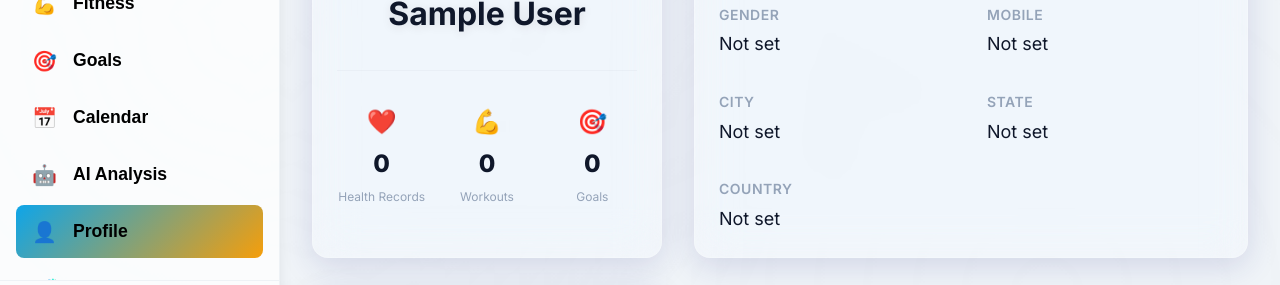
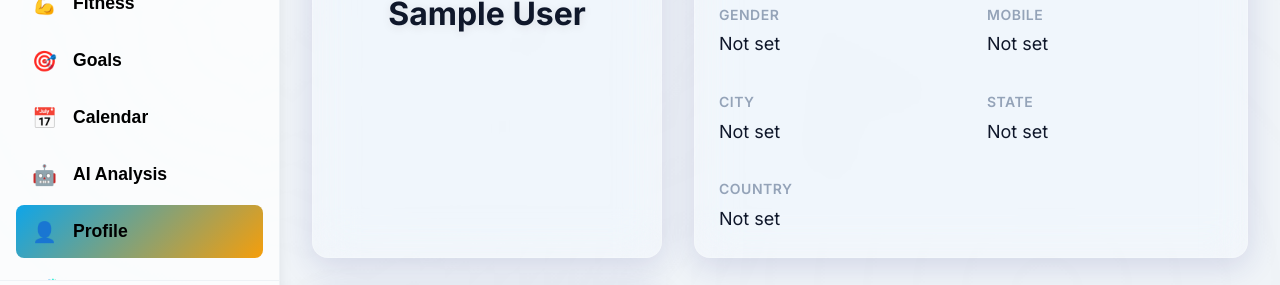
Before and after one commit to yashasvi9199/Fitlife-AI, a React (Vite) app: page /profile in a window 1280 px wide. Shown: the part 350-635 px from the top of the page. Built offline with nearby package versions, Linux system fonts and the light colour scheme; no server answers; sample sign-in values are in the browser's storage.

Commit message:
fix: fixed package routing issue for apk using capacitor

```diff
--- a/package.json
+++ b/package.json
@@ -11,10 +11,10 @@
     "preview": "vite preview",
     "predeploy": "npm run build",
     "deploy": "gh-pages -d dist",
-    "android:sync": "npm run build && npx cap sync android",
+    "android:sync": "CAPACITOR=true npm run build && npx cap sync android",
     "android:open": "npx cap open android",
-    "android:run": "npm run build && npx cap sync android && npx cap run android",
-    "android:build": "npm run build && npx cap sync android && cd android && ./gradlew assembleRelease"
+    "android:run": "CAPACITOR=true npm run build && npx cap sync android && npx cap run android",
+    "android:build": "CAPACITOR=true npm run build && npx cap sync android && cd android && ./gradlew assembleRelease"
   },
   "dependencies": {
     "@capacitor/android": "^7.4.4",
--- a/src/pages/Profile.jsx
+++ b/src/pages/Profile.jsx
@@ -84,7 +84,7 @@ const Profile = () => {
           <h2>{formData.name || 'User'}</h2>
           <p className="profile-mobile">{formData.mobile}</p>
 
-          <div className="profile-stats">
+          {/* <div className="profile-stats">
             <div className="profile-stat">
               <span className="stat-icon">❤️</span>
               <p className="stat-value">0</p>
@@ -100,7 +100,7 @@ const Profile = () => {
               <p className="stat-value">0</p>
               <p className="stat-label">Goals</p>
             </div>
-          </div>
+          </div> */}
         </div>
 
         {/* Profile Details */}
--- a/vite.config.js
+++ b/vite.config.js
@@ -7,6 +7,8 @@ export default defineConfig(({ mode }) => {
   // eslint-disable-next-line no-undef
   const isCapacitor = process.env.CAPACITOR === 'true';
   const base = isCapacitor ? '/' : (mode === 'production' ? '/Fitlife-AI/' : '/');
+
+  console.log(`[Vite Config] Mode: ${mode}, Is Capacitor: ${isCapacitor}, Base: ${base}`);
 
   return {
     plugins: [react()],
```
Also changed, not shown: 1 other file (tests, documents, lock files or other folders).
